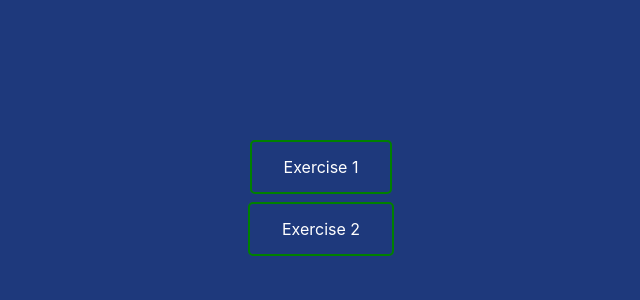
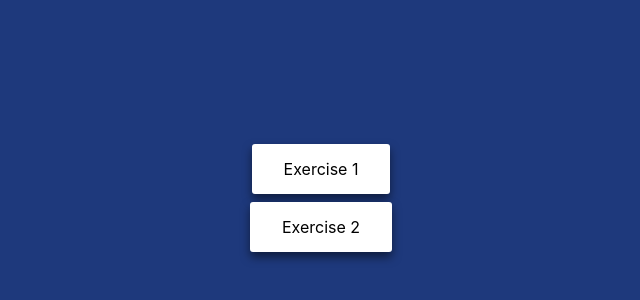
Before and after one commit to kuribox/mangoTest, a React (Vite) app: page / in a window 1280 px wide. Shown: the part 202-502 px from the top of the page, without its empty margins (319-959 px from the left). Built offline with nearby package versions, Linux system fonts and the light colour scheme.

Commit message:
Improve button style

```diff
--- a/src/index.css
+++ b/src/index.css
@@ -9,12 +9,8 @@ body {
 
   width: 100%;
   height: 100%;
+}
 
-  > div:first-child {
-    width: 100%;
-    height: 100%;
-  }
-}
 
 code {
   font-family: source-code-pro, Menlo, Monaco, Consolas, 'Courier New',
--- a/src/views/Home/home.module.css
+++ b/src/views/Home/home.module.css
@@ -9,8 +9,6 @@
 
 .button {
     background-color: transparent;
-    border: 2px solid green;
-    color: white;
     padding: 15px 32px;
     text-align: center;
     text-decoration: none;
@@ -19,8 +17,12 @@
     margin: 4px 2px;
     cursor: pointer;
     border-radius: 5px;
+
+    background-color: white;
+    border-radius: 3px;
+    box-shadow: 0px 5px 10px 0px rgba(0, 0, 0, 0.5)
 }
 
 .button:hover {
-    border-color: white;
+    background-color: lightgray;
 }
```
